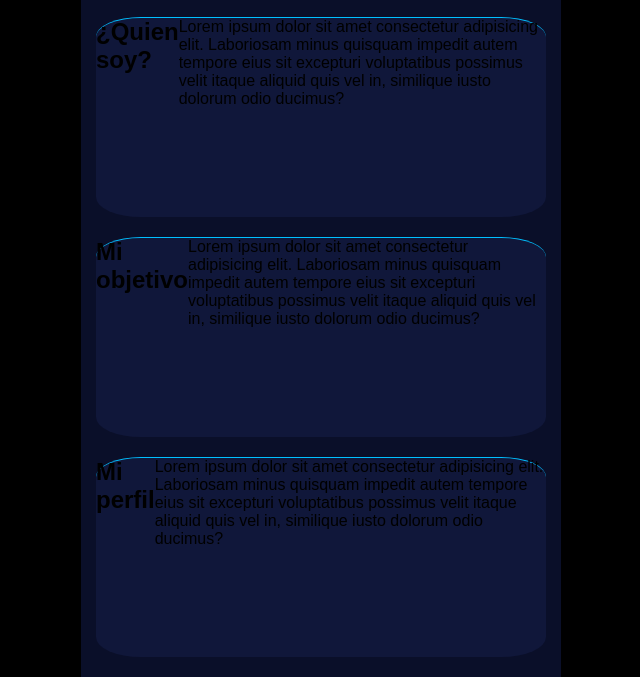
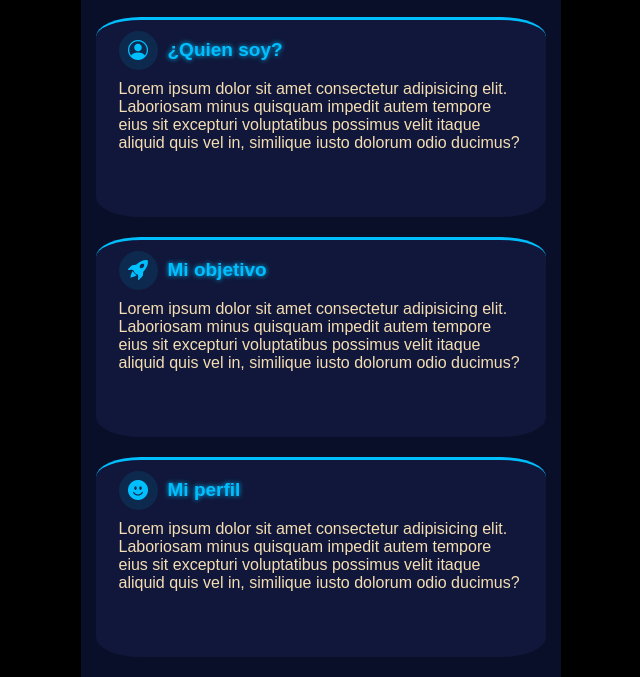
Before and after one commit to cano0102/PORTAFOLIO, a plain HTML site: page PORTAFOLIO/index.html in a window 1280 px wide. Shown: the part 729-1406 px from the top of the page, without its empty margins (319-959 px from the left). Drawn offline with nearby package versions, Linux system fonts and the light colour scheme.

Commit message:
finalizando la segunda sesion

```diff
--- a/PORTAFOLIO/css/style.css
+++ b/PORTAFOLIO/css/style.css
@@ -274,7 +274,6 @@ Estilos De Descripcion Y Nombres */
   flex-direction: column;
   gap: 20px;
 
-
 }
 
 .quien-soy{
@@ -282,26 +281,77 @@ Estilos De Descripcion Y Nombres */
   width: 100%;
   max-width: 450px;
   background-color: #10173a ;
+  border-radius: 10%;
+  border-top:solid 3px  var(--color-primario);
   display: flex;
-  border-radius: 10%;
-  border-top:solid 1px  var(--color-primario);
+  align-items: center;
+  flex-direction: column;
+
 }
 .mi-objetivo{
   height: 200px;
   width: 100%;
   max-width: 450px;
   background-color: #10173a ;
+  border-radius: 10%;
+  border-top: solid 3px var(--color-primario);
   display: flex;
-  border-radius: 10%;
-  border-top: solid 1px var(--color-primario);
+  align-items: center;
+  flex-direction: column;
+
+
 }
 .mi-perfil{
   height: 200px;
   width: 100%;
   max-width: 450px;
   background-color: #10173a ;
+  border-radius: 10%;
+  border-top: solid 3px var(--color-primario);
   display: flex;
-  border-radius: 10%;
-  border-top: solid 1px var(--color-primario);
+  align-items: center;
+  flex-direction: column;
+
 
 }
+
+.titulo-sobremi{
+  color: #00bfff;
+  font-size: 19px;
+  text-shadow: 0px 0px 5px #00bfff;
+}
+
+.icono-sobremi{
+  height: 60px;
+  max-width: 450px;
+  width: 90%;
+  display: flex;
+  justify-content: flex-start;
+  align-items: center;
+  flex-direction: row;
+  gap: 10px;
+
+
+}
+
+.parrafo-sobremi{
+  height: 90px;
+  max-width: 450px;
+  width: 90%;
+  color: wheat;
+
+}
+
+.icono-sobremi i{
+  font-size: 20px;
+  color: #00bfff;
+  background-color: #00bfff1a;
+  height: 39px;
+  width: 39px;
+  display: flex;
+  justify-content: center;
+  align-items: center;
+  border-radius: 50%;
+
+
+}
--- a/PORTAFOLIO/index.html
+++ b/PORTAFOLIO/index.html
@@ -7,6 +7,8 @@
   <title>PORTAFOLIO</title>
   <link rel="stylesheet" href="./css/style.css">
   <link rel="stylesheet" href="https://cdnjs.cloudflare.com/ajax/libs/font-awesome/6.5.0/css/all.min.css" />
+  <link rel="stylesheet" href="https://cdn.jsdelivr.net/npm/bootstrap-icons@1.10.5/font/bootstrap-icons.css">
+
 
 </head>
 
@@ -75,26 +77,26 @@
 
       <div class="info-cubos">
         <div class="quien-soy">
-          <div>
+          <div class="icono-sobremi">
 
             <i class="bi bi-person-circle"></i>
-            <h1>¿Quien soy?</h1>
+            <h2 class="titulo-sobremi">¿Quien soy?</h2>
 
           </div>
-          <div>
+          <div class="parrafo-sobremi">
             <p>Lorem ipsum dolor sit amet consectetur adipisicing elit. Laboriosam minus quisquam impedit autem tempore
               eius sit excepturi voluptatibus possimus velit itaque aliquid quis vel in, similique iusto dolorum odio
               ducimus?</p>
           </div>
         </div>
         <div class="mi-objetivo">
-          <div>
+          <div class="icono-sobremi">
 
             <i class="bi bi-rocket-takeoff-fill"></i>
-            <h1>Mi objetivo</h1>
+            <h2 class="titulo-sobremi">Mi objetivo</h2>
 
           </div>
-          <div>
+          <div class="parrafo-sobremi">
             <p>Lorem ipsum dolor sit amet consectetur adipisicing elit. Laboriosam minus quisquam impedit autem tempore
               eius sit excepturi voluptatibus possimus velit itaque aliquid quis vel in, similique iusto dolorum odio
               ducimus?</p>
@@ -102,13 +104,13 @@
 
         </div>
         <div class="mi-perfil">
-          <div class="icono">
+          <div class="icono-sobremi">
 
             <i class="bi bi-emoji-smile-fill"></i>
-            <h1>Mi perfil</h1>
+            <h2 class="titulo-sobremi">Mi perfil</h2>
 
           </div>
-          <div>
+          <div class="parrafo-sobremi">
             <p>Lorem ipsum dolor sit amet consectetur adipisicing elit. Laboriosam minus quisquam impedit autem tempore
               eius sit excepturi voluptatibus possimus velit itaque aliquid quis vel in, similique iusto dolorum odio
               ducimus?</p>
```
